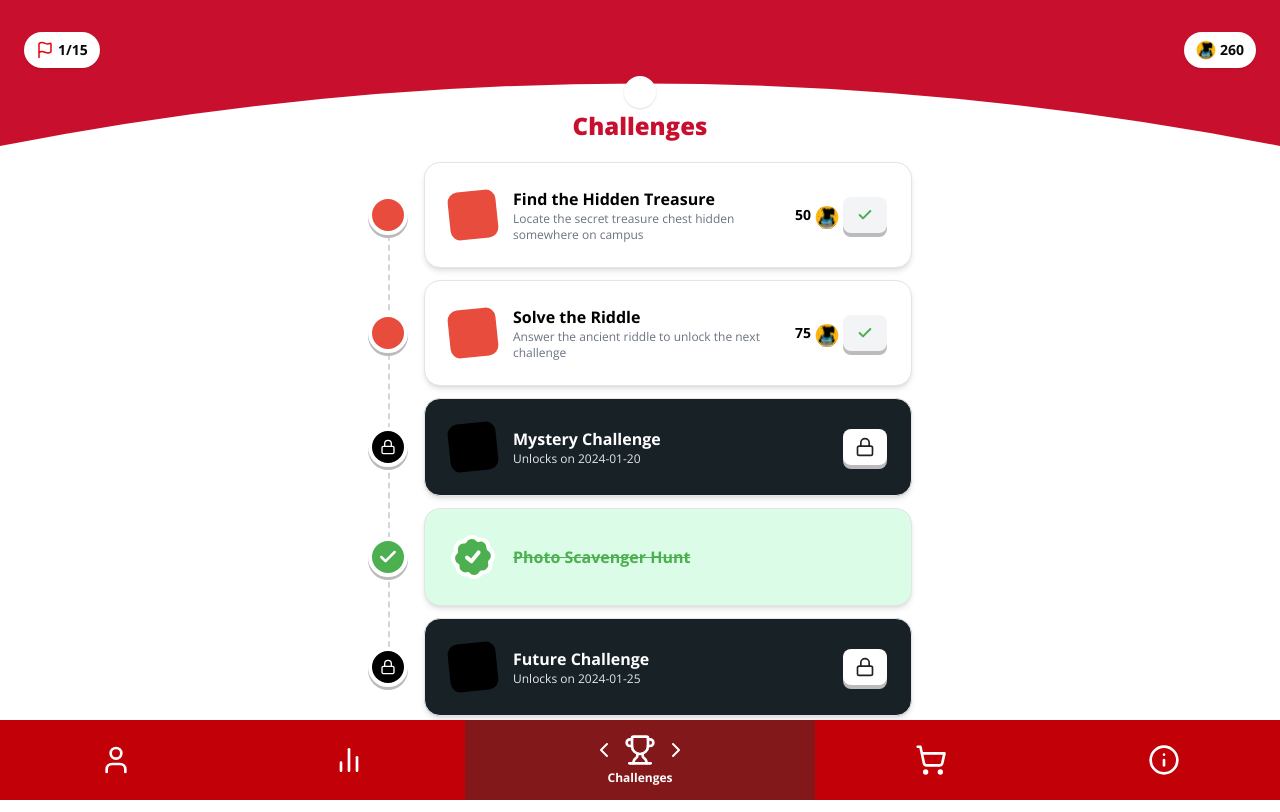
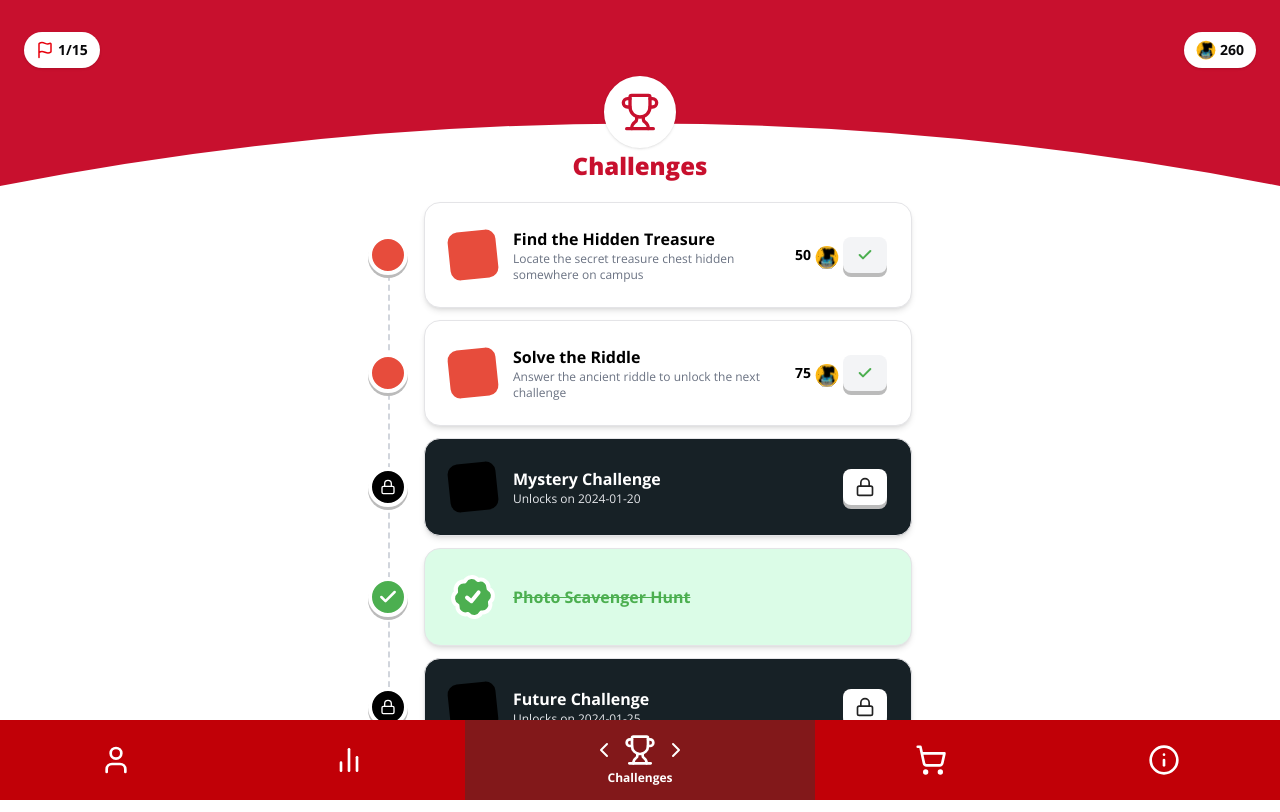
Before and after one commit to ScottyLabs/o-quest, a React (Vite) app in the folder apps/frontend/: page /challenges in a window 1280 px wide. Built offline with nearby package versions, Linux system fonts and the light colour scheme.

Commit message:
fix: pass in appropriate props

```diff
--- a/apps/frontend/src/routes/challenges.tsx
+++ b/apps/frontend/src/routes/challenges.tsx
@@ -2,6 +2,7 @@ import { ChallengeList } from "@/components/challenge-card";
 import { PageHeader } from "@/components/page-header";
 import type { Challenge } from "@/lib/types";
 import { createFileRoute } from "@tanstack/react-router";
+import { Trophy } from "lucide-react";
 import { useEffect, useState } from "react";
 
 // Mock function to simulate backend data fetching
@@ -84,7 +85,7 @@ function Challenges() {
         <div>
             <PageHeader
                 title="Challenges"
-                infoText="This page shows you the challenges."
+                icon={<Trophy size={40} color="#C8102E" />}
             />
             <div className="p-4 max-w-xl mx-auto">
                 <ChallengeList challenges={challenges} />
--- a/apps/frontend/src/routes/leaderboard.tsx
+++ b/apps/frontend/src/routes/leaderboard.tsx
@@ -2,7 +2,7 @@ import { LeaderboardCard } from "@/components/leaderboard-card";
 import { PageHeader } from "@/components/page-header";
 import type { LeaderboardUser } from "@/lib/types";
 import { createFileRoute } from "@tanstack/react-router";
-import { MoreHorizontal } from "lucide-react";
+import { Crown, MoreHorizontal } from "lucide-react";
 
 export const Route = createFileRoute("/leaderboard")({
     component: Leaderboard,
@@ -61,7 +61,7 @@ function Leaderboard() {
         <div className="max-w-md mx-auto">
             <PageHeader
                 title="Leaderboard"
-                infoText="This page shows the students with the most points."
+                icon={<Crown size={40} color="#C8102E" />}
             />
             <div className="bg-white divide-y overflow-hidden">
                 {inTop10 ? (
--- a/apps/frontend/src/routes/terrier-trade.tsx
+++ b/apps/frontend/src/routes/terrier-trade.tsx
@@ -1,6 +1,7 @@
 import { PageHeader } from "@/components/page-header";
 import { PrizeCard } from "@/components/prize-card";
 import { createFileRoute } from "@tanstack/react-router";
+import { ShoppingCart } from "lucide-react";
 
 export const Route = createFileRoute("/terrier-trade")({
     component: TerrierTrade,
@@ -33,7 +34,7 @@ function TerrierTrade() {
         <div>
             <PageHeader
                 title="Terrier Trade"
-                infoText="This page lets you trade your points in for prizes."
+                icon={<ShoppingCart size={40} color="#C8102E" />}
             />
             <div className="p-4 max-w-xl mx-auto flex flex-col gap-8">
                 {prizes.map((prize) => (
```
